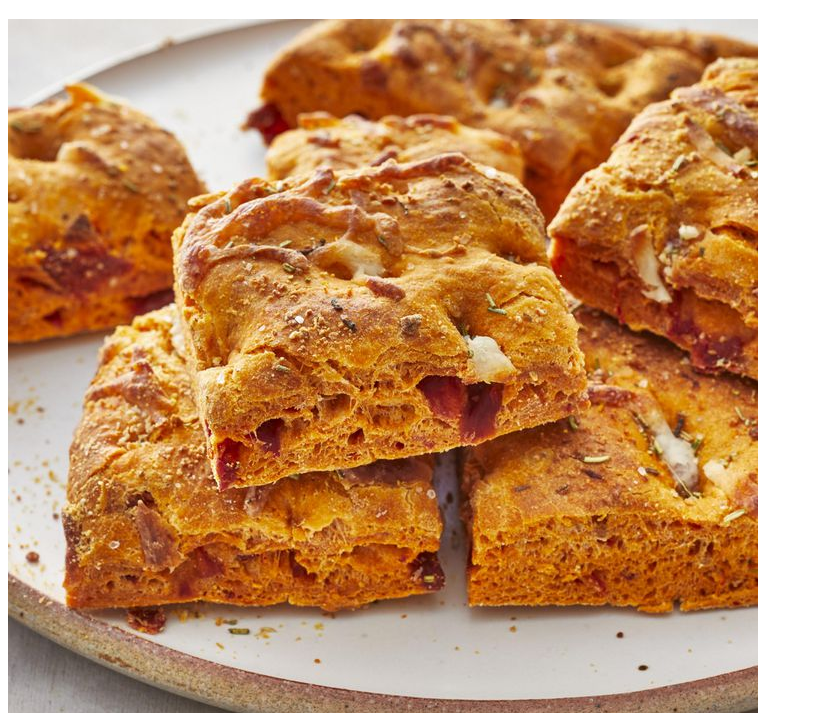
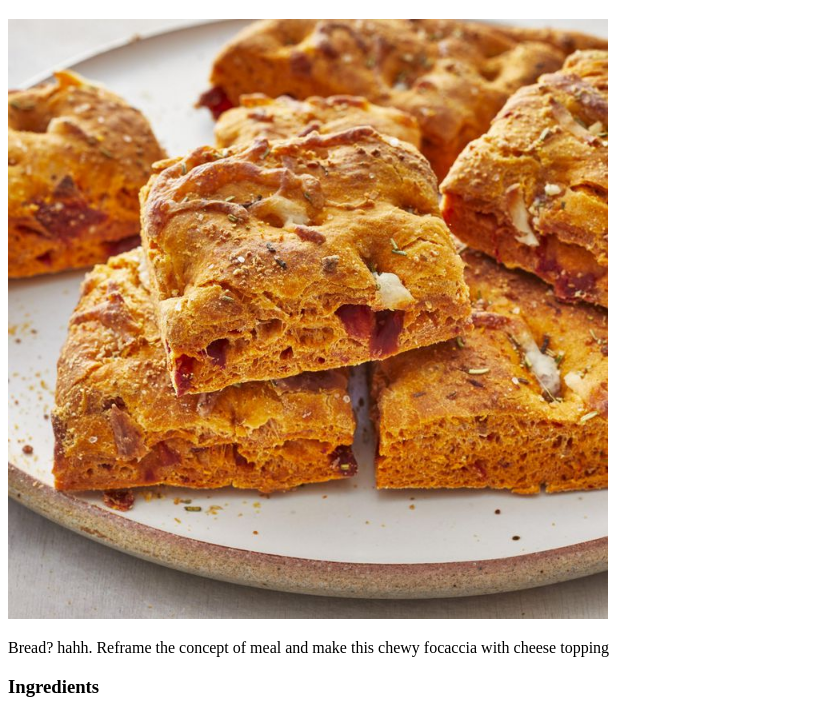
Before and after one commit to iii-dea/odin-recipies, a plain HTML site: page recipes/sundried-tomato-focaccia.html in a window 1280 px wide. Shown: the part 61-774 px from the top of the page, without its empty margins (0-813 px from the left). Drawn offline with Linux system fonts and the light colour scheme.

Commit message:
change width of image to 600

```diff
--- a/recipes/sundried-tomato-focaccia.html
+++ b/recipes/sundried-tomato-focaccia.html
@@ -7,7 +7,7 @@
 </head>
 <body>
     <h1>Sundried Tomato Focaccia</h1>
-      <img src="../img/sundried-tomato-focaccia.jpg" alt="Sundried Tomato Focaccia">
+      <img src="../img/sundried-tomato-focaccia.jpg" alt="Sundried Tomato Focaccia" width="600">
       <p>Bread? hahh. Reframe the concept of meal and make this chewy focaccia with cheese topping</p>
 
    <h3>Ingredients</h3>
```
